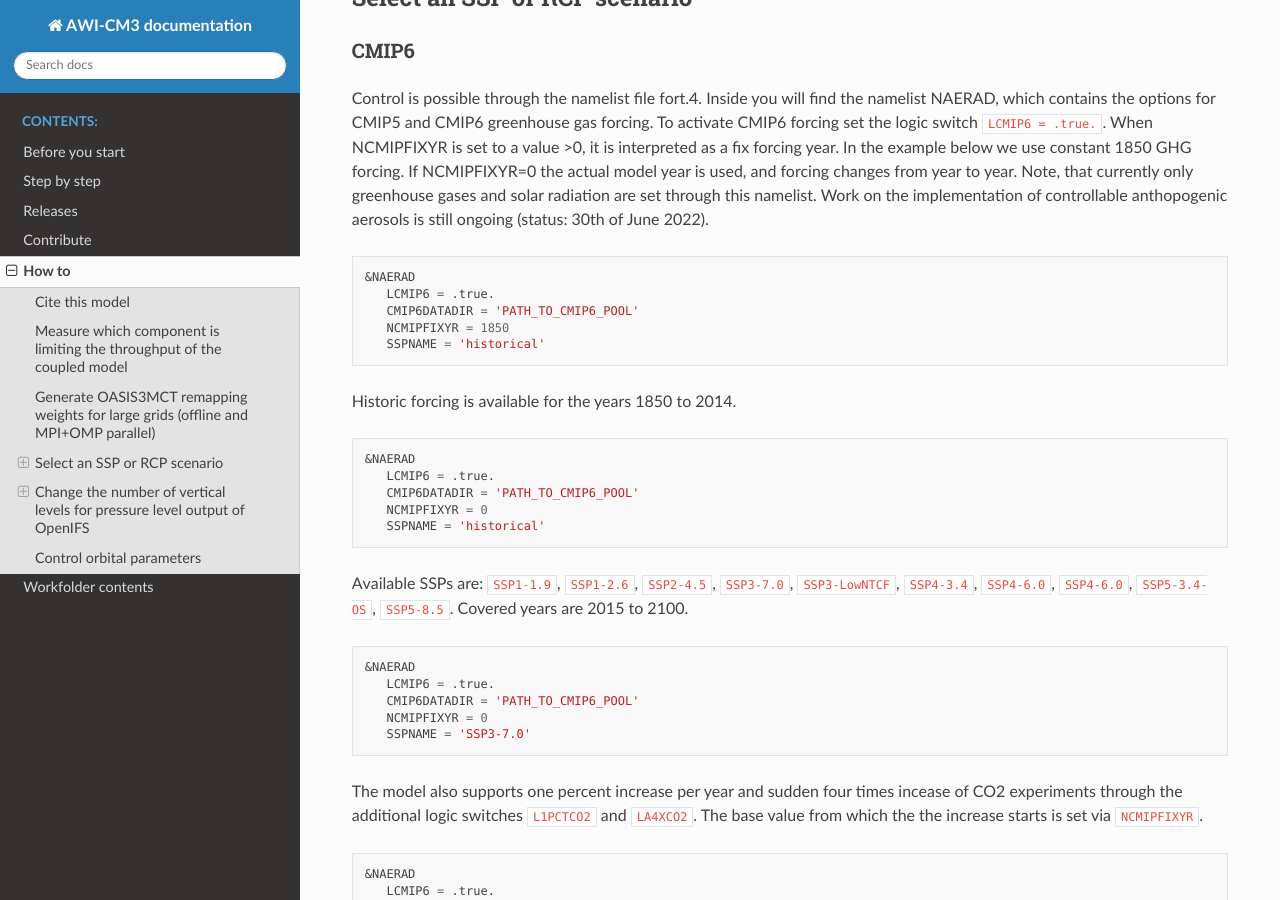
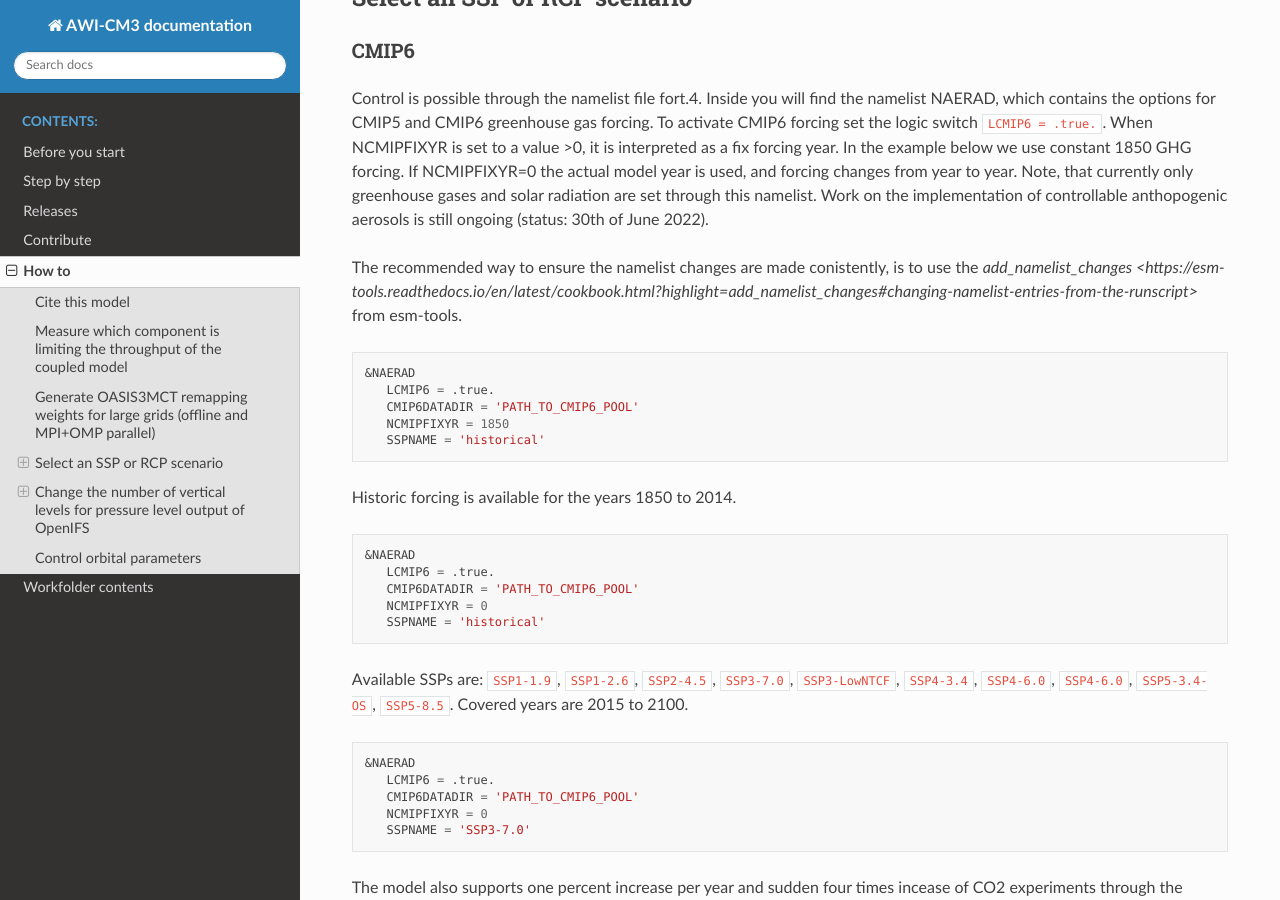
Before and after one commit to AWI-ESM/documentation_AWI-CM3, a Sphinx documentation site: the page built from source/how_to.rst, in a window 1280 px wide and 900 px high, scrolled down 1986 px. Built offline with Sphinx 7.4.7 and the Read the Docs theme 2.0.0, drawn with Linux system fonts in a browser that asks for light colours.

Commit message:
Update how_to.rst

```diff
--- a/source/how_to.rst
+++ b/source/how_to.rst
@@ -71,6 +71,8 @@ Select an SSP or RCP scenario
 CMIP6
 ---------
 Control is possible through the namelist file fort.4. Inside you will find the namelist NAERAD, which contains the options for CMIP5 and CMIP6 greenhouse gas forcing. To activate CMIP6 forcing set the logic switch ``LCMIP6 = .true.``. When NCMIPFIXYR is set to a value >0, it is interpreted as a fix forcing year. In the example below we use constant 1850 GHG forcing. If NCMIPFIXYR=0 the actual model year is used, and forcing changes from year to year. Note, that currently only greenhouse gases and solar radiation are set through this namelist. Work on the implementation of controllable anthopogenic aerosols is still ongoing (status: 30th of June 2022).
+
+The recommended way to ensure the namelist changes are made conistently, is to use the `add_namelist_changes <https://esm-tools.readthedocs.io/en/latest/cookbook.html?highlight=add_namelist_changes#changing-namelist-entries-from-the-runscript>` from esm-tools.
 
 .. code-block:: Fortran
 
```
